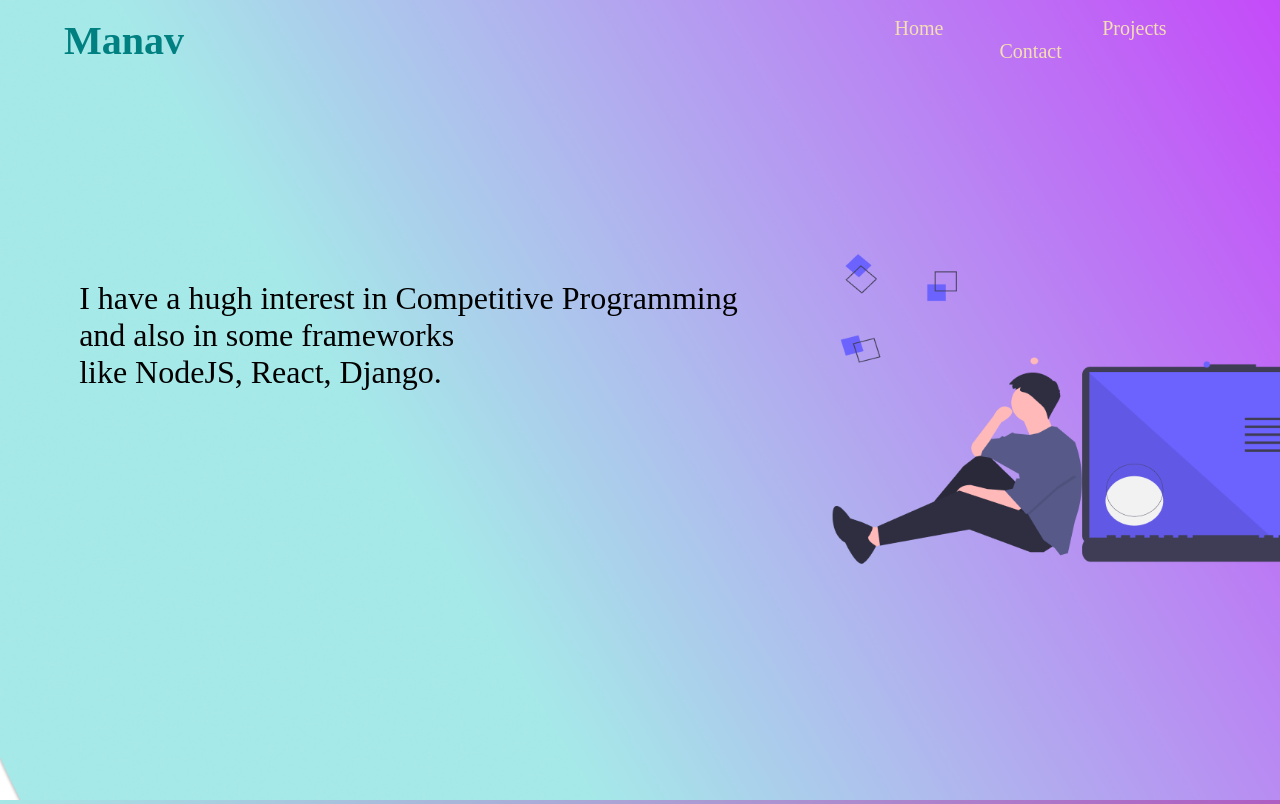
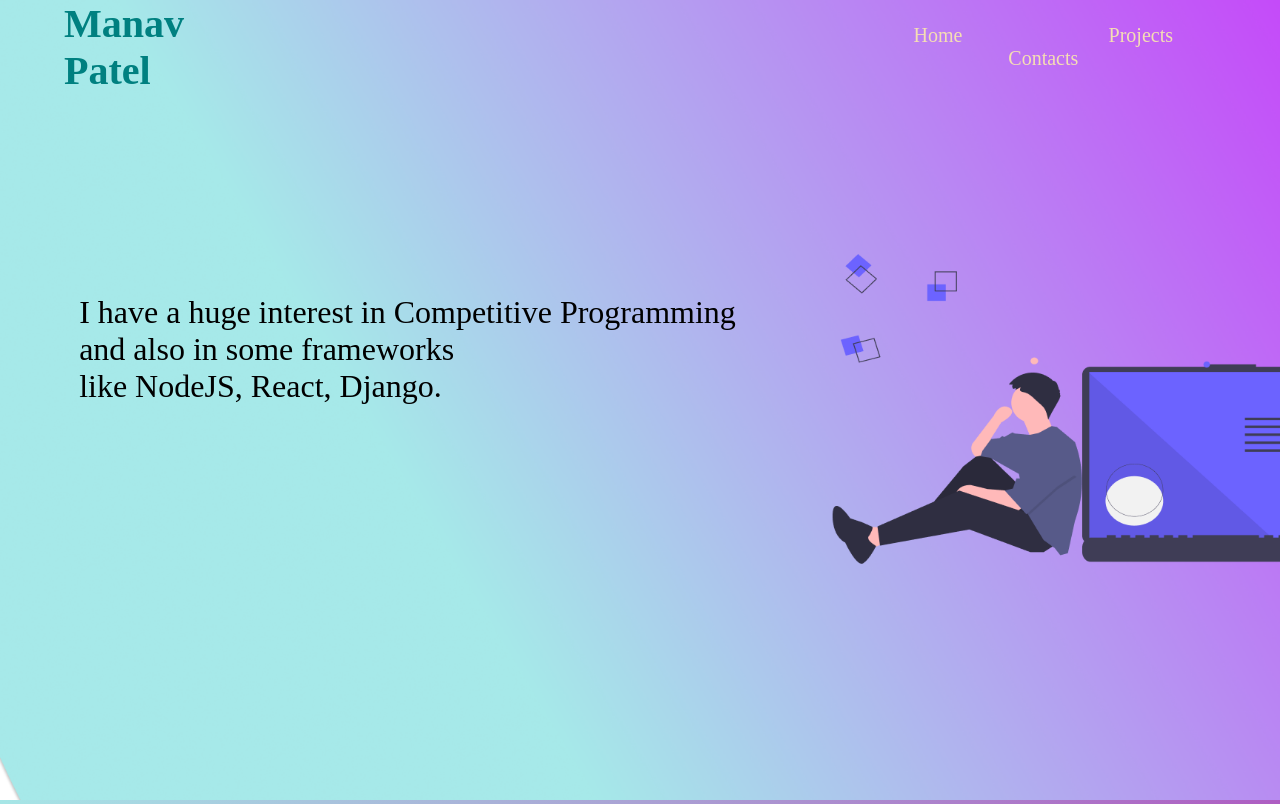
Before and after one commit to PatelManav/portfolio, a plain HTML site: page index.html in a window 1280 px wide. Shown: the top 804 px of the page. Drawn offline with Linux system fonts and the light colour scheme.

Commit message:
Update index.html
updated name and correction of spell

```diff
--- a/index.html
+++ b/index.html
@@ -12,7 +12,7 @@
     <section class="mainn">
         <header>
             <nav>
-                <h1 class="namee">Manav</h1>
+                <h1 class="namee">Manav Patel</h1>
                 <ul>
                     <li>
                         <a href="#">Home</a>
@@ -22,13 +22,13 @@
 
                     </li>
                     <li>
-                        <a href="#">Contact</a>
+                        <a href="#">Contacts</a>
                     </li>
                 </ul>
             </nav>
         </header>
         <section class="hero">
-            I have a hugh interest in Competitive Programming
+            I have a huge interest in Competitive Programming
             <br>
             and also in some frameworks
             <br>
```
